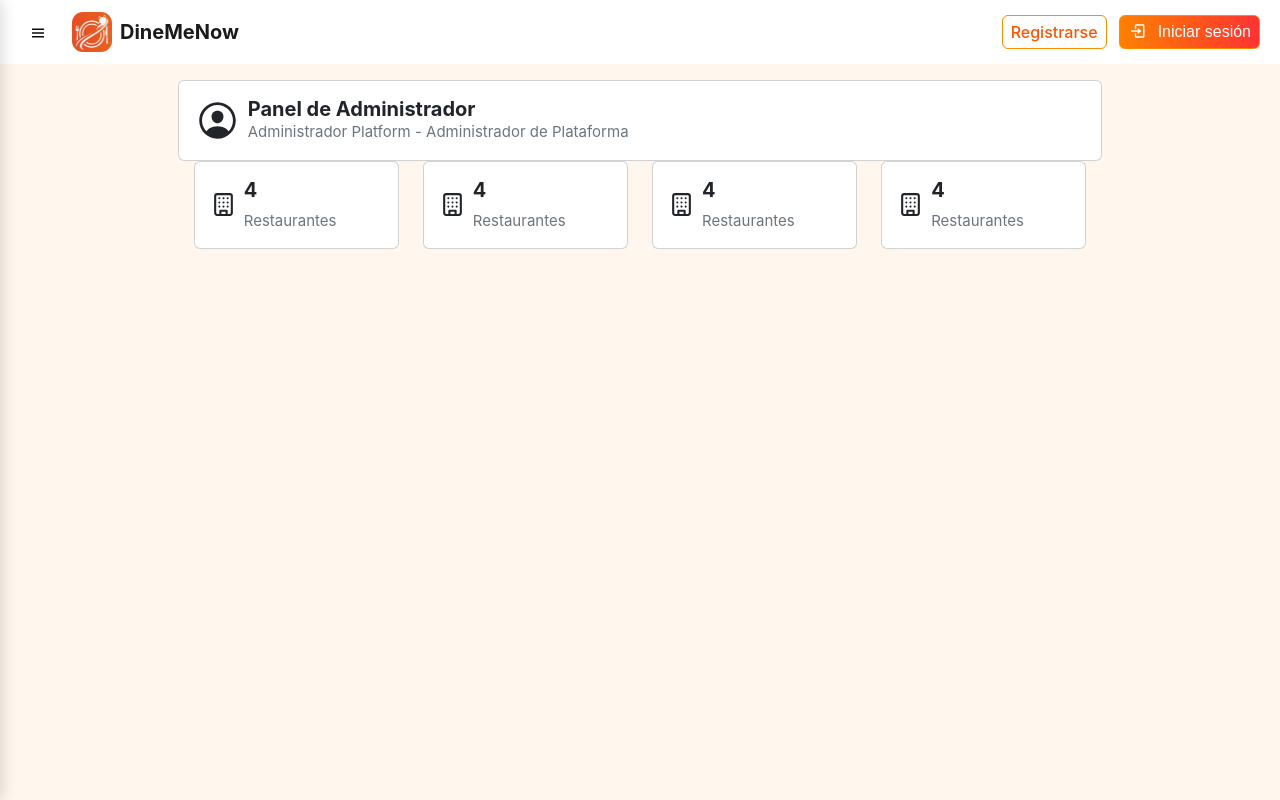
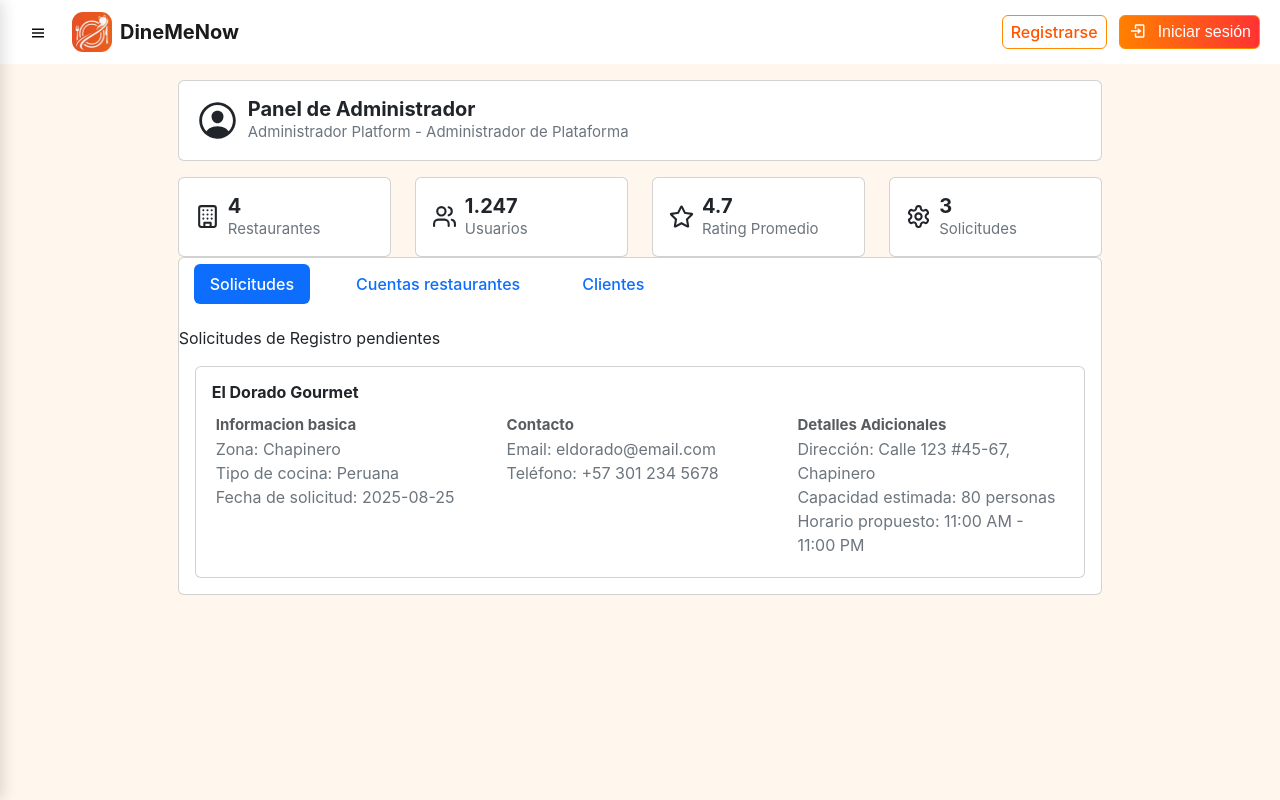
Before and after one commit to RonaldoBarragan/DineMeNow-Frontend, a React (Vite) app: page /adminp/panel in a window 1280 px wide. Shown: the top 800 px of the page. Built offline with nearby package versions, Linux system fonts and the light colour scheme.

Commit message:
Add sections

```diff
--- a/src/components/comAdmin-Plataform/Card-stats.jsx
+++ b/src/components/comAdmin-Plataform/Card-stats.jsx
@@ -1,16 +1,19 @@
 import { Card, Col, Row } from "react-bootstrap";
 import { LuBuilding } from "react-icons/lu";
-
+import { LuUsers } from "react-icons/lu";
+import { FaRegStar } from "react-icons/fa";
+import { LuSettings } from "react-icons/lu";
+//Falta colores a los iconos
 export default function Card_stats() {
     return (
         <>
-        <Row>
+        <Row className="p-0 mt-3">
             <Col>
             <Card>
                 <Card.Body className="d-flex align-items-center gap-2">
                     <LuBuilding size={25} />
                     <div className="flex-column">
-                        <Card.Title className="fw-bold">4</Card.Title>
+                        <Card.Title className="fw-bold mb-0">4</Card.Title>
                         <Card.Text className="text-left mt-0 size-letra-propio">Restaurantes</Card.Text>
                     </div>
                 </Card.Body>
@@ -20,10 +23,10 @@ export default function Card_stats() {
             <Col>
             <Card>
                 <Card.Body className="d-flex align-items-center gap-2">
-                    <LuBuilding size={25} />
+                    <LuUsers size={25} />
                     <div className="flex-column">
-                        <Card.Title className="fw-bold">4</Card.Title>
-                        <Card.Text className="text-left mt-0 size-letra-propio">Restaurantes</Card.Text>
+                        <Card.Title className="fw-bold mb-0">1.247</Card.Title>
+                        <Card.Text className="text-left mt-0 size-letra-propio">Usuarios</Card.Text>
                     </div>
                 </Card.Body>
             </Card>
@@ -32,10 +35,10 @@ export default function Card_stats() {
             <Col>
             <Card>
                 <Card.Body className="d-flex align-items-center gap-2">
-                    <LuBuilding size={25} />
+                    <FaRegStar size={25} />
                     <div className="flex-column">
-                        <Card.Title className="fw-bold">4</Card.Title>
-                        <Card.Text className="text-left mt-0 size-letra-propio">Restaurantes</Card.Text>
+                        <Card.Title className="fw-bold mb-0">4.7</Card.Title>
+                        <Card.Text className="text-left mt-0 size-letra-propio">Rating Promedio</Card.Text>
                     </div>
                 </Card.Body>
             </Card>
@@ -44,10 +47,10 @@ export default function Card_stats() {
             <Col>
             <Card>
                 <Card.Body className="d-flex align-items-center gap-2">
-                    <LuBuilding size={25} />
+                    <LuSettings size={25} />
                     <div className="flex-column">
-                        <Card.Title className="fw-bold">4</Card.Title>
-                        <Card.Text className="text-left mt-0 size-letra-propio">Restaurantes</Card.Text>
+                        <Card.Title className="fw-bold mb-0">3</Card.Title>
+                        <Card.Text className="text-left mt-0 size-letra-propio">Solicitudes</Card.Text>
                     </div>
                 </Card.Body>
             </Card>
--- /dev/null
+++ b/src/components/comAdmin-Plataform/NavSections.jsx
@@ -0,0 +1,51 @@
+import { Card, Col, Row, Tab, Tabs } from "react-bootstrap";
+
+export default function Nav_Section() {
+    return (
+        <>
+        <Card>
+            <Tabs defaultActiveKey="Solicitudes" className="rounded-pill mb-3" variant="pills">
+                <Tab eventKey="Solicitudes" title="Solicitudes">
+                    Solicitudes de Registro pendientes
+                    <Card className="m-3">
+                        <Card.Body>
+                            <Card.Title className="fs-6 fw-bold">El Dorado Gourmet</Card.Title>
+                            <Row className="size-letra-propio p-1">
+                                <Col>
+                                <span className="fw-bold text-muted">Informacion basica</span>
+                                <Card.Text className="text-left size-letra-propio m-0">
+                                    <p className="m-0 text-left">Zona: Chapinero</p>
+                                    <p className="m-0 text-left">Tipo de cocina: Peruana</p>
+                                    <p className="m-0 text-left">Fecha de solicitud: 2025-08-25</p>
+                                </Card.Text>
+                                </Col>
+                                <Col>
+                                <span className="fw-bold text-muted">Contacto</span>
+                                <Card.Text className="text-left size-letra-propio m-0">
+                                    <p className="m-0 text-left">Email: eldorado@email.com</p>
+                                    <p className="m-0 text-left">Teléfono: +57 301 234 5678</p>
+                                </Card.Text>
+                                </Col>
+                                <Col>
+                                <span className="fw-bold text-muted">Detalles Adicionales</span>
+                                <Card.Text className="text-left size-letra-propio m-0">
+                                    <p className="m-0 text-left">Dirección: Calle 123 #45-67, Chapinero</p>
+                                    <p className="m-0 text-left">Capacidad estimada: 80 personas</p>
+                                    <p className="m-0 text-left">Horario propuesto: 11:00 AM - 11:00 PM</p>
+                                </Card.Text>
+                                </Col>
+                            </Row>
+                        </Card.Body>
+                    </Card>
+                </Tab>
+                <Tab eventKey="Accs restaurant" title="Cuentas restaurantes">
+                    Seccion 2
+                </Tab>
+                <Tab eventKey="Accs cliente" title="Clientes">
+                    Seccion 3
+                </Tab>
+            </Tabs>
+        </Card>
+        </>
+    )
+}
--- a/src/pages/AdminP-Panel.jsx
+++ b/src/pages/AdminP-Panel.jsx
@@ -2,6 +2,7 @@ import { Container } from "react-bootstrap";
 import Card_Acc from "../components/comAdmin-Plataform/Card-Info-Acc";
 import '../components/comAdmin-Plataform/style-page.css';
 import Card_stats from "../components/comAdmin-Plataform/Card-stats";
+import Nav_Section from "../components/comAdmin-Plataform/NavSections";
 
 export default function AdminP_Panel() {
     return (
@@ -9,6 +10,7 @@ export default function AdminP_Panel() {
         <Container className='margen-provi container-cards'>
             <Card_Acc />
             <Card_stats />
+            <Nav_Section />
         </Container>
         </>
     )
```
